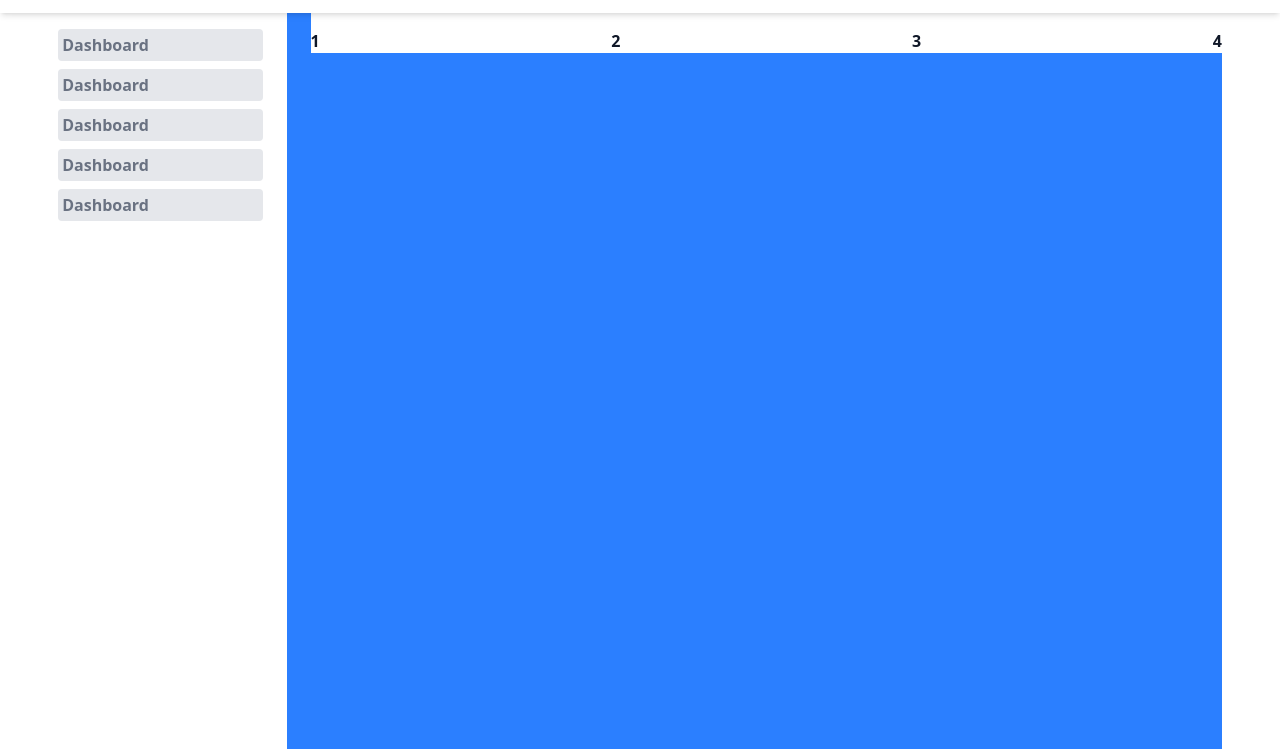
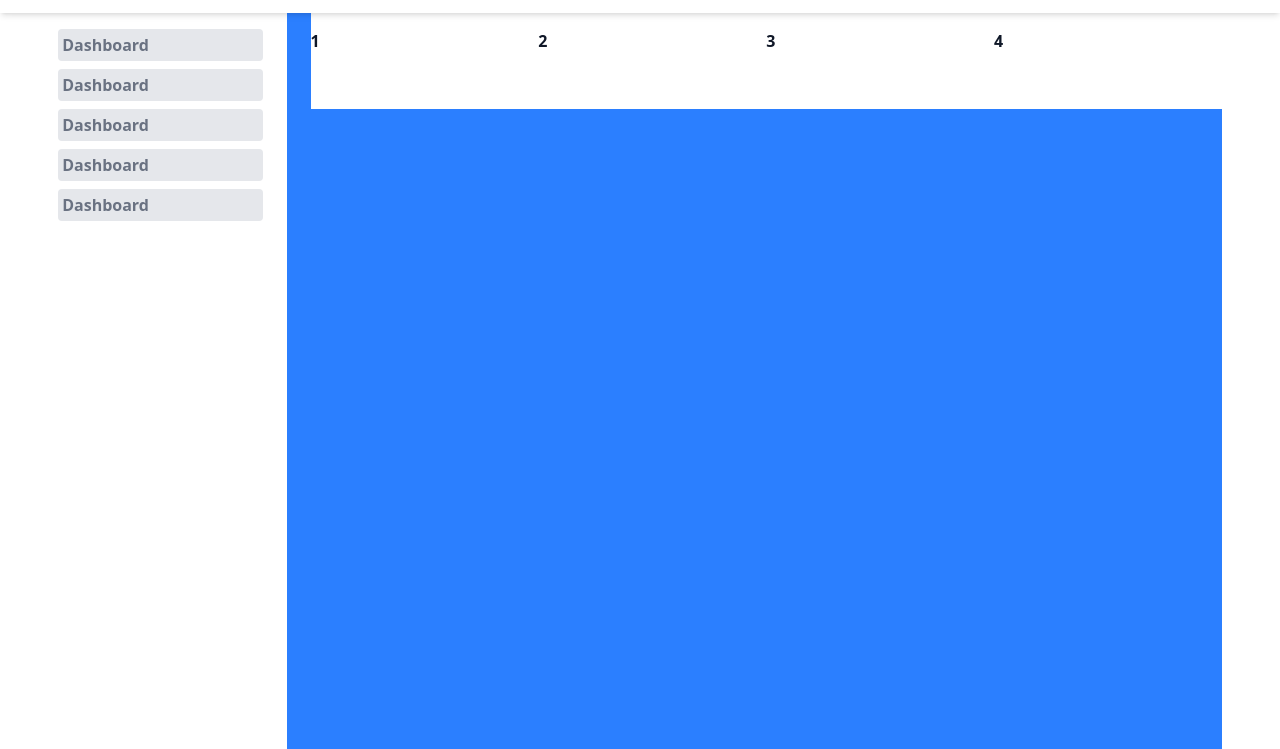
Before and after one commit to farrelekaputra/Sistem-Parkir, a plain HTML site: page index.html in a window 1280 px wide. Shown: the part 51-800 px from the top of the page. Drawn offline with nearby package versions, Linux system fonts and the light colour scheme.

Commit message:
edit konten

```diff
--- a/index.html
+++ b/index.html
@@ -53,12 +53,12 @@
                     <li class="text-gray-500 bg-gray-200 p-1 rounded">Dashboard</li>
                 </ul>
             </div>
-            <div class="content w-4/5 bg-white text-gray-900 pt-20">
-                <div class="kontenAtas flex flex-wrap flex-col md:flex-row justify-between">
-                    <span>1</span>
-                    <span>2</span>
-                    <span>3</span>
-                    <span>4</span>
+            <div class="content flex justify-center  w-4/5 bg-white text-gray-900 pt-20">
+                <div class="kontenAtas w-full flex flex-wrap flex-col md:flex-row justify-between">
+                    <span class="w-1/4 h-20 bg-white">1</span>
+                    <span class="w-1/4 h-20 bg-white">2</span>
+                    <span class="w-1/4 h-20 bg-white">3</span>
+                    <span class="w-1/4 h-20 bg-white">4</span>
                 </div>
             </div>
         </div>
```
